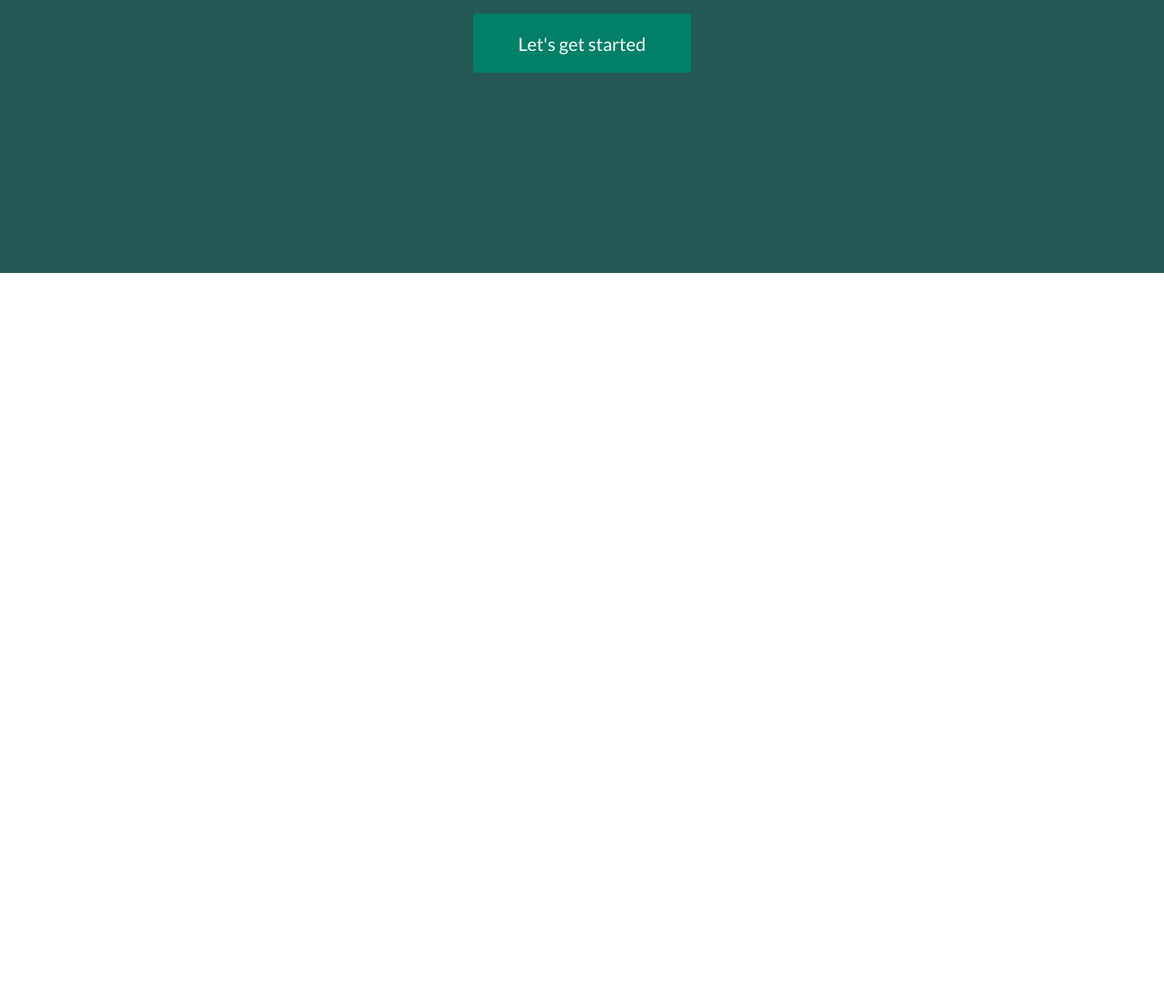
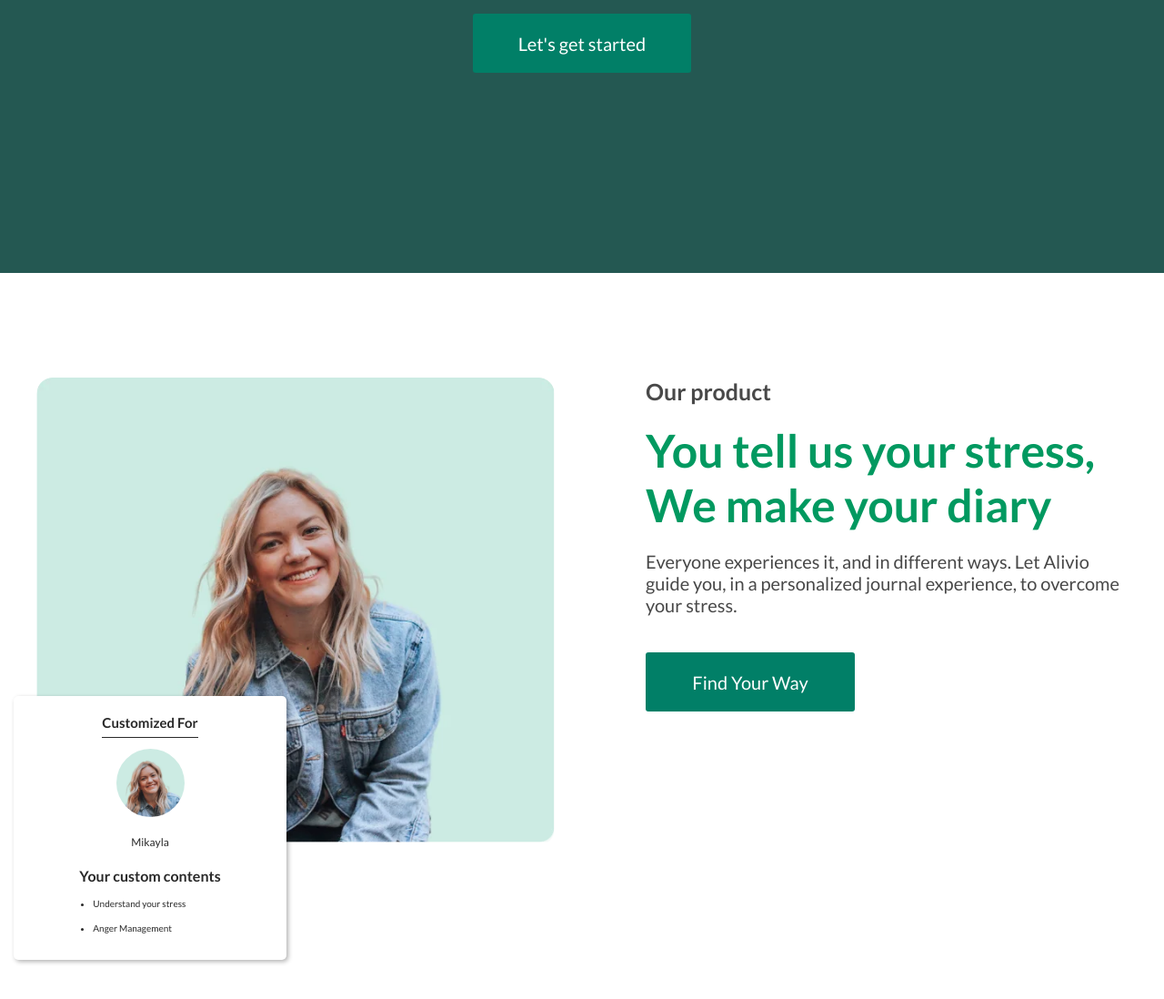
Before and after one commit to OlexandrKuzmin/alivio_page, a plain HTML site: page index.html in a window 1280 px wide. Shown: the part 3474-4572 px from the top of the page at 91% size. Before the commit the page ends 3774 px from the top, so only its background shows below. Drawn offline with Linux system fonts and the light colour scheme.

Commit message:
product section

```diff
--- a/index.css
+++ b/index.css
@@ -5,3 +5,5 @@
 @import url('styles/about.css');
 @import url('styles/card.css');
 @import url('styles/success.css');
+@import url('styles/product.css');
+@import url('styles/person-card.css');
--- a/index.html
+++ b/index.html
@@ -115,6 +115,38 @@
             </div>
         </section>
 
+        <section class="product" aria-label="product section">
+            <div class="container">
+                <div class="product__wrapper">
+                    <div class="product__preview">
+                        <img src="assets/webp/photo_card.webp" alt="product preview" class="product__preview-img">
+                    </div>
+
+                    <div class="product__content">
+                        <h4 class="product__info">Our product</h4>
+                        <h5 class="product__title">You tell us your stress, We make your diary</h5>
+                        <p class="product__desc">Everyone experiences it, and in different ways. Let Alivio guide you, in a personalized journal experience, to overcome your stress.</p>
+                        <button class="btn">Find Your Way</button>
+                    </div>
+
+                    <figure class="person-card" aria-label="person card">
+                        <h4 class="person-card__title">Customized For</h4>
+                        <div class="person-card__preview">
+                            <img src="assets/webp/photo_card.webp" alt="preview image" class="person-card__preview-img">
+                        </div>
+                        <h5 class="person-card__name">Mikayla</h5>
+                        <blockquote class="person-card__desc" aria-label="description">
+                            <h6 class="person-card__subtitle">Your custom contents</h6>
+                            <ul class="person-card__list">
+                                <li class="person-card__list-item">Understand your stress</li>
+                                <li class="person-card__list-item">Anger Management</li>
+                            </ul>
+                        </blockquote>
+                    </figure>
+                </div>
+            </div>
+        </section>
+
     </main>
 </body>
 
--- a/styles/basic.css
+++ b/styles/basic.css
@@ -19,7 +19,7 @@ a {
     color: unset;
 }
 
-h1, h2, h3, h4, h5, h6, p, figure {
+h1, h2, h3, h4, h5, h6, p, figure, blockquote {
     margin: 0;
 }
 
--- /dev/null
+++ b/styles/person-card.css
@@ -0,0 +1,73 @@
+.person-card {
+    position: absolute;
+    top: 350px;
+    left: 5px;
+    width: 300px;
+    height: 290px;
+    padding: 20px 0;
+    background-color: var(--co-white);
+    border-radius: 5px;
+    color: var(--co-black);
+    box-shadow: 2px 2px 5px 0 rgba(0, 0, 0, .3);
+    overflow: hidden;
+    display: flex;
+    flex-direction: column;
+    justify-content: start;
+    align-items: center;
+    gap: 20px;
+}
+
+.person-card__title {
+    position: relative;
+    font-size: 15px;
+    font-weight: 600;
+}
+
+.person-card__title::after {
+    content: "";
+    position: absolute;
+    top: 25px;
+    left: 0;
+    right: 0;
+    height: 1px;
+    background-color: var(--co-black);
+}
+
+.person-card__preview {
+    border-radius: 50%;
+    width: 75px;
+    height: 75px;
+    overflow: hidden;
+    flex-shrink: 0;
+}
+
+.person-card__preview-img {
+    width: 120px;
+    height: 120px;
+    object-fit: cover;
+    object-position: -30px -10px;
+}
+
+.person-card__name {
+    font-size: 12px;
+    font-weight: 400;
+}
+
+/* .person-card__desc {
+} */
+
+.person-card__subtitle {
+    font-size: 16px;
+    font-weight: 700;
+}
+
+.person-card__list {
+    list-style: disc;
+    margin: 15px 0 0 15px;
+}
+
+.person-card__list-item {
+    font-size: 10px;
+    font-weight: 400;
+    margin: 15px 0 0 0;
+}
--- /dev/null
+++ b/styles/product.css
@@ -0,0 +1,90 @@
+.product {
+    padding: 115px 0 240px 0;
+}
+
+.product__wrapper {
+    width: 100%;
+    position: relative;
+    display: flex;
+    justify-content: space-between;
+    align-items: start;
+    gap: 15px;
+    padding: 0 30px;
+}
+
+.product__preview {
+    width: 570px;
+    border-radius: 18px;
+    overflow: hidden;
+}
+
+.product__preview-img {
+    width: 100%;
+    height: 100%;
+    object-fit: cover;
+}
+
+.product__content {
+    max-width: 530px;
+    display: flex;
+    flex-direction: column;
+    justify-content: start;
+    align-items: start;
+    row-gap: 20px;
+}
+
+.product__info {
+    color: var(--co-light-black);
+    font-size: 25px;
+    font-weight: 600;
+}
+
+.product__title {
+    color: var(--co-light-green);
+    font-size: 50px;
+    font-weight: 700;
+}
+
+.product__desc {
+    color: var(--co-light-black);
+    font-size: 20px;
+    font-weight: 400;
+}
+
+.product__content .btn {
+    width: 230px;
+    height: 65px;
+    margin: 20px 0 0 0;
+}
+
+@media (max-width: 992px) {
+    .product__content {
+        max-width: 390px;
+    }
+    .product__title {
+        font-size: 32px;
+    }
+}
+
+@media (max-width: 768px) {
+    .product {
+        padding: 115px 0;
+    }
+    .product__wrapper {
+        flex-wrap: wrap;
+        justify-content: center;
+        gap: 50px;
+    }
+    .product__preview {
+        width: 470px;
+    }
+    .product__title {
+        font-size: 28px;
+    }
+    .product__desc {
+        font-size: 16px;
+    }
+    .product__wrapper .person-card {
+        display: none;
+    }
+}
```
